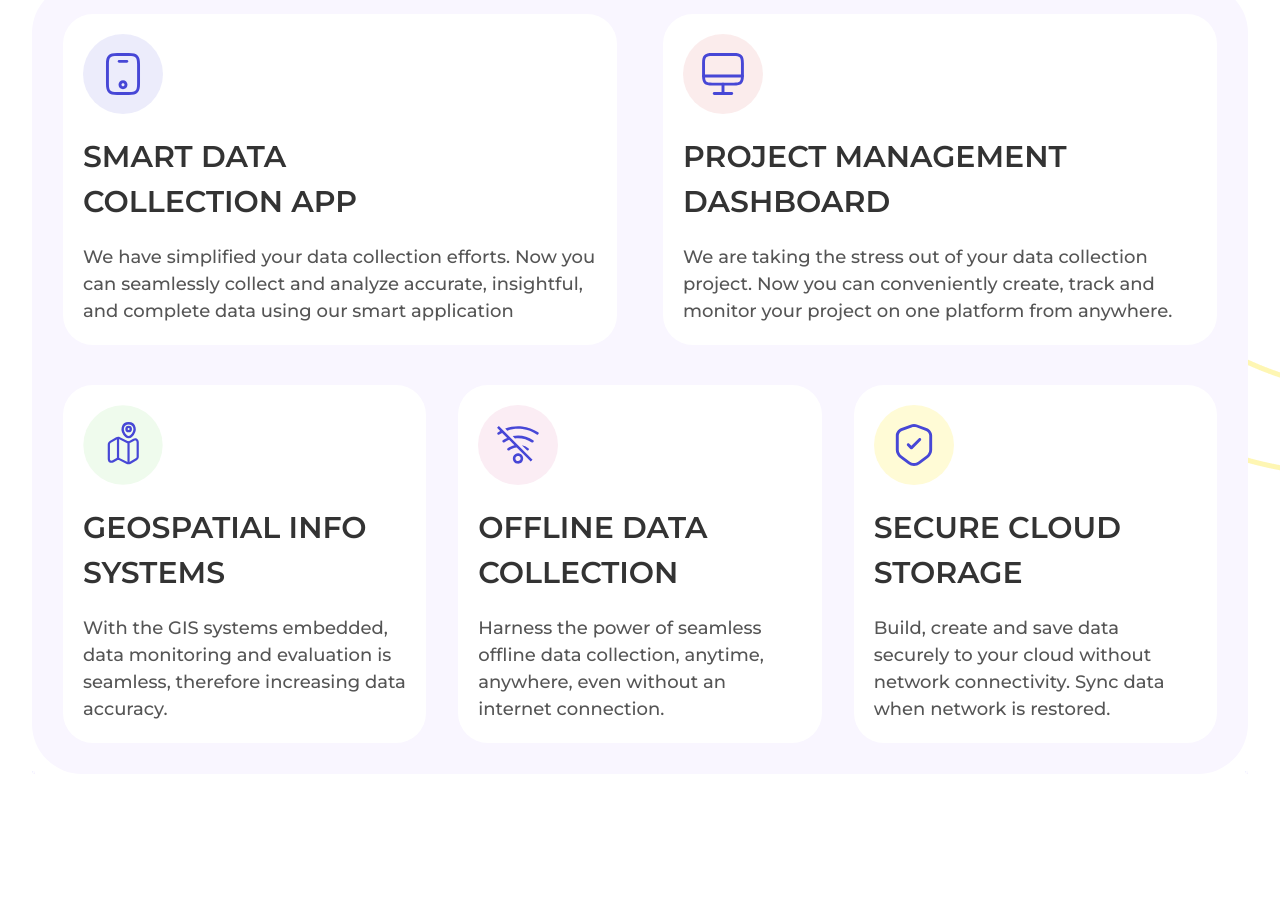
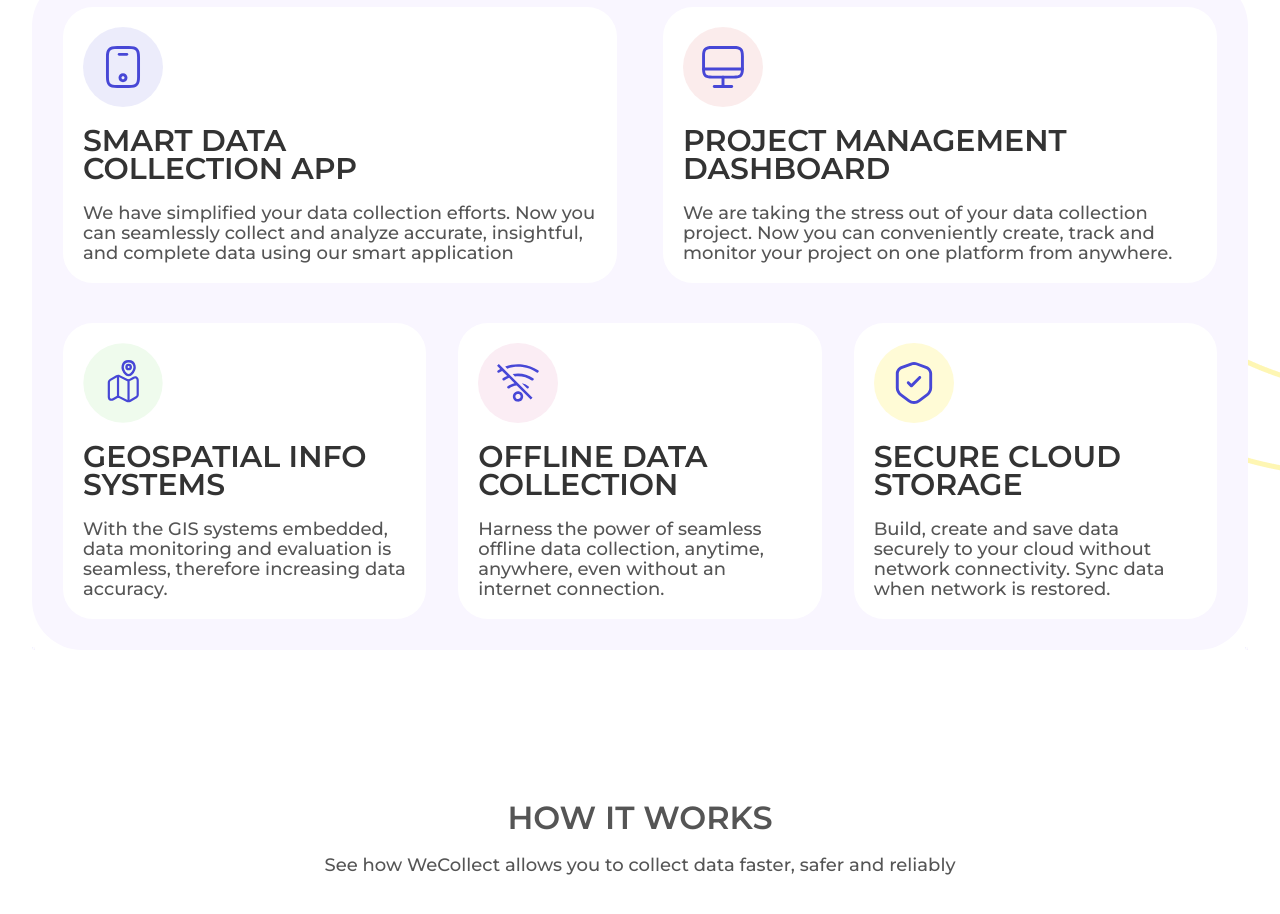
Before and after one commit to Daniekeys/temporary-hosting, a Next.js app: page /home in a window 1280 px wide. Shown: the part 2540-3454 px from the top of the page. Built offline with nearby package versions, Linux system fonts and the light colour scheme.

Commit message:
pushed stylings

```diff
--- a/components/HomeHero.tsx
+++ b/components/HomeHero.tsx
@@ -59,14 +59,14 @@
             <Image
               src={location}
               alt="location"
-              className="max-w-[310px] w-[310px] object-contain  h-auto  absolute top-[30%] left-0 hero-item-shadow z-10"
+              className="max-w-[310px] lg:w-[310px] w-[212px] object-contain  h-auto  absolute top-[30%] -left-4 lg:left-0 hero-item-shadow z-10"
               data-aos="fade-down"
               data-aos-delay="0"
             />
             <Image
               src={collection}
               alt="collection"
-              className="max-w-[310px] w-[310px] object-contain  h-auto absolute top-[50%] right-0"
+              className="max-w-[310px] w-[212px] lg:w-[310px] object-contain  h-auto absolute top-[50%] -right-4 lg:right-0"
               data-aos="fade-down"
               data-aos-duration="600"
               data-aos-delay="600"
@@ -74,7 +74,7 @@
             <Image
               src={secure}
               alt="secure"
-              className="max-w-[310px] w-[310px] object-contain  h-auto absolute bottom-[-100px] left-0"
+              className="max-w-[310px] w-[212px] lg:w-[310px] object-contain  h-auto absolute bottom-[-100px] left-0"
               data-aos="fade-down"
               data-aos-delay="1200"
               data-aos-duration="600"
--- a/components/LandingPage/HomeFeatures.tsx
+++ b/components/LandingPage/HomeFeatures.tsx
@@ -33,7 +33,7 @@
         </p>
 
         <p
-          className="text-[#555555] text-[14px] md:text-[18px] font-medium text-center"
+          className="text-[#555555] text-[14px] md:md:text-[18px] text-sm font-medium text-center"
           data-aos="fade-up"
           data-aos-duration="1000"
         >
@@ -49,11 +49,11 @@
             >
               <Image src={data} alt="data" className="w-[80px] h-[80px]" />
 
-              <p className="text-[#333333] text-[30px] font-semibold mt-5">
+              <p className="text-[#333333] md:text-[30px] text-xl font-semibold mt-5">
                 SMART DATA <br /> COLLECTION APP
               </p>
 
-              <p className="text-[#555555] text-[18px] font-medium mt-5">
+              <p className="text-[#555555] md:text-[18px] text-sm font-medium mt-5">
                 We have simplified your data collection efforts. Now you can
                 seamlessly collect and analyze accurate, insightful, and
                 complete data using our smart application
@@ -72,11 +72,11 @@
                 className="w-[80px] h-[80px]"
               />
 
-              <p className="text-[#333333] text-[30px] font-semibold mt-5">
+              <p className="text-[#333333] md:text-[30px] text-xl font-semibold mt-5">
                 PROJECT MANAGEMENT DASHBOARD
               </p>
 
-              <p className="text-[#555555] text-[18px] font-medium mt-5">
+              <p className="text-[#555555] md:text-[18px] text-sm font-medium mt-5">
                 We are taking the stress out of your data collection project.
                 Now you can conveniently create, track and monitor your project
                 on one platform from anywhere.
@@ -93,11 +93,11 @@
             >
               <Image src={gpss} alt="gpss" className="w-[80px] h-[80px]" />
 
-              <p className="text-[#333333] text-[30px] font-semibold mt-5">
+              <p className="text-[#333333] md:text-[30px] text-xl font-semibold mt-5">
                 GEOSPATIAL INFO SYSTEMS
               </p>
 
-              <p className="text-[#555555] text-[18px] font-medium mt-5">
+              <p className="text-[#555555] md:text-[18px] text-sm font-medium mt-5">
                 With the GIS systems embedded, data monitoring and evaluation is
                 seamless, therefore increasing data accuracy.
               </p>
@@ -111,11 +111,11 @@
             >
               <Image src={wifi} alt="wifi" className="w-[80px] h-[80px]" />
 
-              <p className="text-[#333333] text-[30px] font-semibold mt-5">
+              <p className="text-[#333333] md:text-[30px] text-xl font-semibold mt-5">
                 OFFLINE DATA COLLECTION
               </p>
 
-              <p className="text-[#555555] text-[18px] font-medium mt-5">
+              <p className="text-[#555555] md:text-[18px] text-sm font-medium mt-5">
                 Harness the power of seamless offline data collection, anytime,
                 anywhere, even without an internet connection.
               </p>
@@ -133,11 +133,11 @@
                 className="w-[80px] h-[80px]"
               />
 
-              <p className="text-[#333333] text-[30px] font-semibold mt-5">
+              <p className="text-[#333333] md:text-[30px] text-xl font-semibold mt-5">
                 SECURE CLOUD STORAGE
               </p>
 
-              <p className="text-[#555555] text-[18px] font-medium mt-5">
+              <p className="text-[#555555] md:text-[18px] text-sm font-medium mt-5">
                 Build, create and save data securely to your cloud without
                 network connectivity. Sync data when network is restored.
               </p>
--- a/components/app-cases/app-case-list.jsx
+++ b/components/app-cases/app-case-list.jsx
@@ -78,15 +78,14 @@
 const AppCaseList = () => {
   return (
     <div className="w-full flex flex-col relative bg-white flow-hide ">
-      <div className="w-full lg:h-[1438px] bg-white rounded-t-[50px] "></div>
+      <div className="w-full lg:h-[1438px] bg-white rounded-t-[50px] h-screen "></div>
       <div className="w-full lg:min-h-[3200px] h-full mb-20 bg-[#F9F6FF] rounded-t-[50px] "></div>
       <div className="absolute top-20 left-0 right-0">
         <ContainerLayout>
           <div className="w-full flex flex-col gap-10 flow-hide">
             <h1
               className="text-mainBlue lg:text-[32px] font-semibold"
-              data-aos="fade-up"
-              data-aos-duration="1000"
+
             >
               Applicable in the following cases and more...
             </h1>
@@ -94,22 +93,21 @@
               {data?.map((item, index) => {
                 return (
                   <div
-                    className="w-full bg-white flex flex-col p-4 lg:p-8 gap-10 rounded-[30px] boxlee  "
+                    className="w-full bg-white flex flex-col p-4 lg:p-8 gap-4 lg:gap-10 rounded-[30px] boxlee  "
                     key={index}
-                    data-aos="fade-up"
-                    data-aos-duration="1000"
+
                   >
                     <span>
                       <Image
                         src={item.pic}
                         alt="pics"
-                        className="w-[120px] h-[120px] rounded-full"
+                        className="md:w-[120px] w-[80px] h-[80px] md:h-[120px] rounded-full"
                       />
                     </span>
-                    <h1 className=" text-customBlack font-semibold leading-[48px] lg:text-[30px] ">
+                    <h1 className=" text-customBlack text-xl font-semibold leading-[48px] lg:text-[30px] ">
                       {item.title}
                     </h1>
-                    <p className="text-lg text-ash font-medium ">
+                    <p className="text-sm lg:text-lg text-ash font-medium ">
                       {item.story}
                     </p>
                   </div>
--- a/components/app-cases/app-cases-hero.jsx
+++ b/components/app-cases/app-cases-hero.jsx
@@ -1,5 +1,6 @@
 import React from "react";
 import NewNavbar from "../navbar/new-navbar";
+import MobileNav from "../navbar/mobile-nav";
 import ContainerLayout from "../../layouts/ContainerLayout";
 import heroPic from "../../assets/png/app-case-pic.png";
 import Image from "next/image";
@@ -8,26 +9,27 @@
     <div className="grad-blog-bg w-full h-full">
       <div className="w-full lg:h-screen lg:max-h-[908px] relative blog-hero-bg flex flex-col">
         <NewNavbar />
+        <MobileNav />
         <ContainerLayout>
           <div className="w-full flex flex-col mt-20">
             <div className="w-full lg:flex-row mt-12  flex flex-col ">
               <div className="w-full flex flex-col lg:w-6/12 justify-center ">
                 <h1
-                  className="text-mainBlue font-semibold text-[32px] lg:text-[64px]  "
+                  className="text-mainBlue font-semibold text-[48px] lg:text-[64px]  "
                   data-aos="fade-down"
                   data-aos-duration="1000"
                 >
-                  APPLICABLE <br /> CASES
+                  DISCOVER HOW WECOLLECT IS USED IN CASES
                 </h1>
                 <p
-                  className="text-customBlack font-medium lg:text-[32px] text-xl  leading-[40px] "
+                  className="text-customBlack font-medium lg:text-[32px] text-lg  leading-[40px] "
                   data-aos="fade-up"
                   data-aos-duration="1000"
                 >
                   Explore how WeCollect is used in cases
                 </p>
               </div>
-              <div className="w-full lg:w-6/12 justify-end flex items-center">
+              <div className="w-full lg:w-6/12 justify-end flex items-center mt-6 lg:mt-0">
                 <Image
                   src={heroPic}
                   alt="hero"
@@ -35,7 +37,6 @@
                   height={heroPic.height}
                   className="w-auto h-auto"
                   data-aos="fade-up"
-
                   data-aos-duration="1000"
                 />
               </div>
--- a/pages/applicable-cases.jsx
+++ b/pages/applicable-cases.jsx
@@ -8,7 +8,7 @@
 import Head from "next/head";
 const ApplicableCases = () => {
   return (
-    <div className="w-full flex flex-col">
+    <div className="w-full flex flex-col relative">
       <Head>
         <title>WeCollect</title>
         <meta
```
